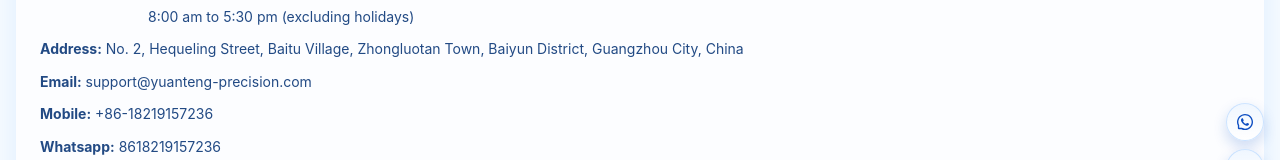
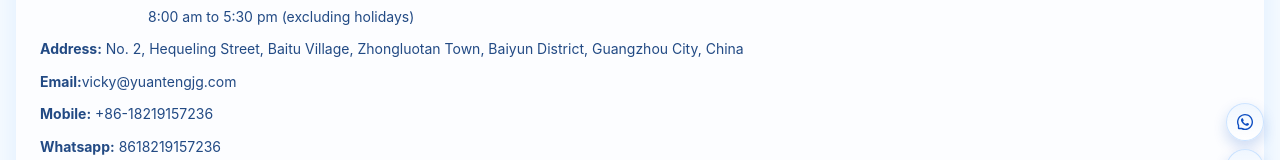
Before and after one commit to CrNebula/website, a Vue app: page /contact in a window 1280 px wide. Shown: the part 273-433 px from the top of the page. Built offline with nearby package versions, Linux system fonts and the light colour scheme.

Commit message:
Update ContactUs.vue

```diff
--- a/src/pages/ContactUs.vue
+++ b/src/pages/ContactUs.vue
@@ -13,7 +13,7 @@
           <strong>Address:</strong> No. 2, Hequeling Street, Baitu Village,
           Zhongluotan Town, Baiyun District, Guangzhou City, China
         </p>
-        <p><strong>Email:</strong> support@yuanteng-precision.com</p>
+        <p><strong>Email:</strong>vicky@yuantengjg.com</p>
         <p><strong>Mobile:</strong> +86-18219157236</p>
         <p><strong>Whatsapp:</strong> 8618219157236</p>
       </div>
```
